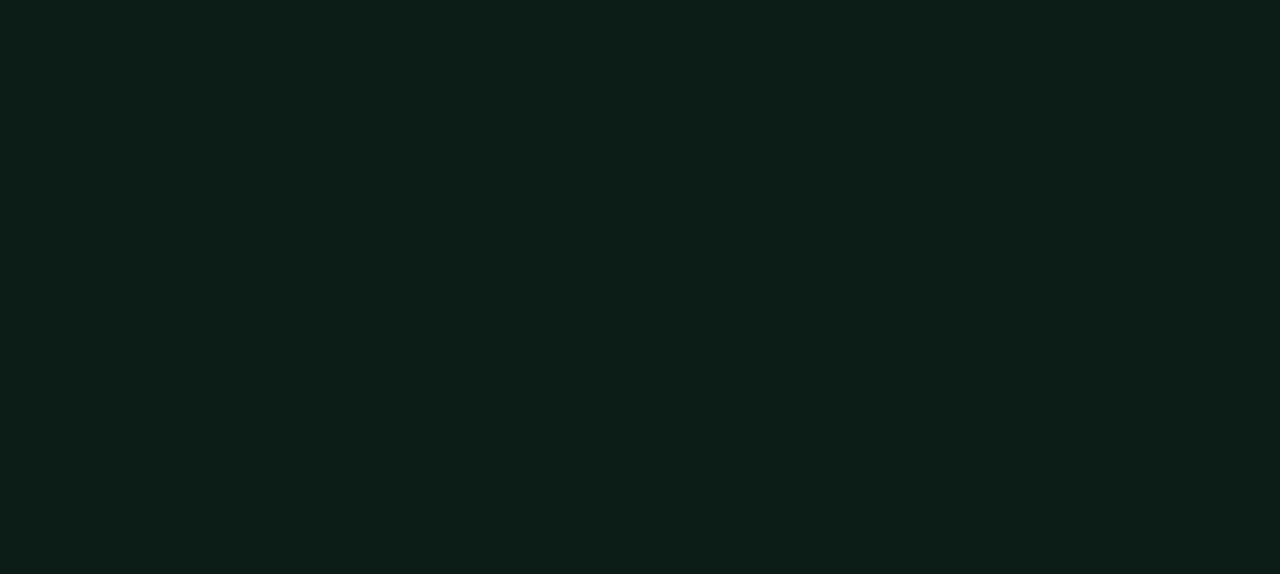
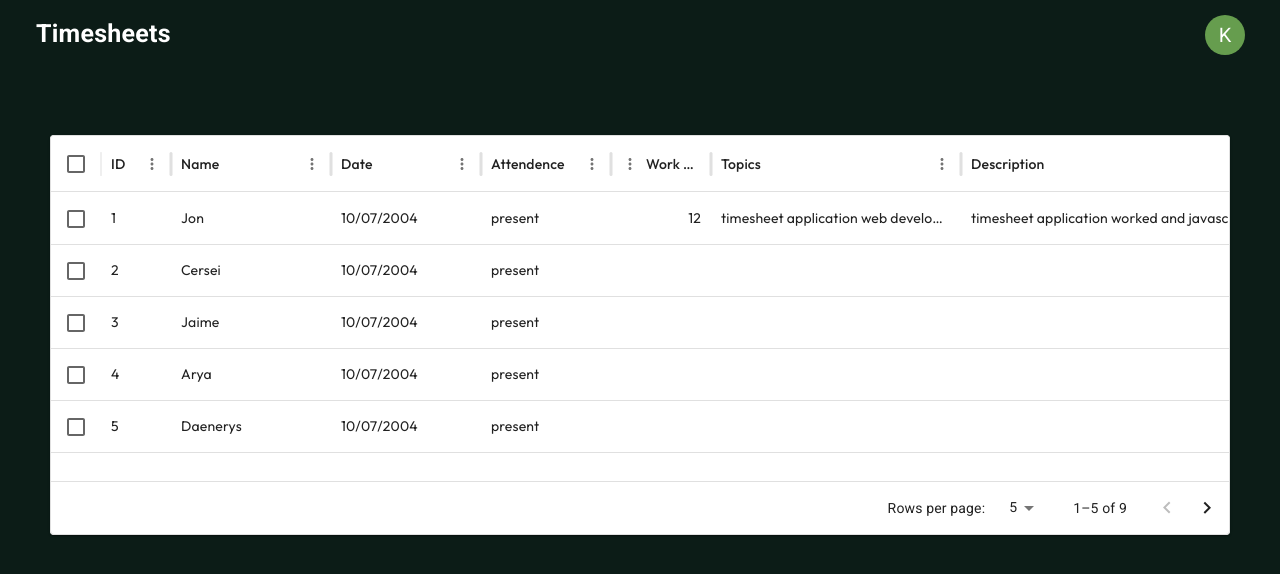
Before and after one commit to Kaliyappan1/Timesheet-Application-to-softmania, a React (Vite) app: page /admin-timesheets in a window 1280 px wide. Before the commit this address had no page. Shown: the top 574 px of the page. Built offline with nearby package versions, Linux system fonts and the light colour scheme.

Commit message:
routing and added table of timesheet show and timesheet search removed

```diff
--- a/package.json
+++ b/package.json
@@ -15,6 +15,7 @@
     "@mui/icons-material": "^5.15.21",
     "@mui/joy": "^5.0.0-beta.36",
     "@mui/material": "^5.15.21",
+    "@mui/x-data-grid": "^7.9.0",
     "@mui/x-date-pickers": "^7.8.0",
     "@react-oauth/google": "^0.12.1",
     "dayjs": "^1.11.11",
--- /dev/null
+++ b/src/AdminTimesheets.jsx
@@ -0,0 +1,123 @@
+import React from "react";
+import "./assets/styles/AdminTimesheets.css";
+import { Avatar, Paper, Stack, Typography } from "@mui/material";
+
+import { DataGrid } from "@mui/x-data-grid";
+
+const columns = [
+  { field: "id", headerName: "ID", width: 70 },
+  { field: "Name", headerName: "Name", width: 160 },
+  {
+      field: 'age',
+      headerName: 'Date',
+      width: 150,
+    },
+    { field: "attendence", headerName: "Attendence", width: 130 },
+
+    { field: "workHours",type: "number", headerName: "Work Hours", width: 100 },
+    { field: "topics", headerName: "Topics", width: 250 },
+    { field: "description", headerName: "Description", width: 500},
+
+
+];
+
+const rows = [
+  { id: 1, lastName: "Snow", Name: "Jon", age: "10/07/2004", attendence: "present" ,workHours: 12, topics: "timesheet application web development", description: "timesheet application worked and javascript basics coved today" },
+  { id: 2, lastName: "Lannister", Name: "Cersei", age: "10/07/2004", attendence: "present" },
+  { id: 3, lastName: "Lannister", Name: "Jaime", age: "10/07/2004", attendence: "present" },
+  { id: 4, lastName: "Stark", Name: "Arya", age: "10/07/2004", attendence: "present" },
+  { id: 5, lastName: "Targaryen", Name: "Daenerys", age: "10/07/2004", attendence: "present" },
+  { id: 6, lastName: "Melisandre", Name: "kaliyappan", age: "10/07/2004", attendence: "present" },
+  { id: 7, lastName: "Clifford", Name: "Ferrara", age: "10/07/2004", attendence: "present" },
+  { id: 8, lastName: "Frances", Name: "Rossini", age: "10/07/2004", attendence: "present" },
+  { id: 9, lastName: "Roxie", Name: "Harvey", age: "10/07/2004", attendence: "present" },
+];
+
+function AdminTimesheets() {
+  function stringToColor(string) {
+    let hash = 0;
+    let i;
+
+    /* eslint-disable no-bitwise */
+    for (i = 0; i < string.length; i += 1) {
+      hash = string.charCodeAt(i) + ((hash << 5) - hash);
+    }
+
+    let color = "#";
+
+    for (i = 0; i < 3; i += 1) {
+      const value = (hash >> (i * 8)) & 0xff;
+      color += `00${value.toString(16)}`.slice(-2);
+    }
+    /* eslint-enable no-bitwise */
+
+    return color;
+  }
+
+  function stringAvatar(name) {
+    return {
+      sx: {
+        bgcolor: stringToColor(name),
+      },
+      children: `${name.split(" ")[0][0]}`,
+    };
+  }
+  // string to avatar end
+
+  return (
+    <div className="admin-Timesheets">
+      <div className="admin-Header">
+        <div>
+          <Typography sx={{ fontSize: 25, fontWeight: 700, ml: 2 }}>
+            Timesheets
+          </Typography>
+        </div>
+        <div>
+          <Stack>
+            <Avatar {...stringAvatar("Kaliy")} />
+          </Stack>
+        </div>
+      </div>
+      {/* <div className="admin-search">
+        <Paper
+          component="form"
+          sx={{
+            p: "2px 4px",
+            display: "flex",
+            alignItems: "center",
+            width: 400,
+          }}
+        >
+          <InputBase
+            sx={{ ml: 1, flex: 1 }}
+            placeholder="Search Timesheets..."
+            inputProps={{ "aria-label": "search google maps" }}
+          />
+
+          <IconButton type="button" sx={{ p: "10px" }} aria-label="search">
+            <SearchIcon />
+          </IconButton>
+        </Paper>
+      </div> */}
+      <div className="admin-timesheet-table">
+        <Paper>
+          <div style={{ height: 400, width: "100%" }}>
+            <DataGrid
+              rows={rows}
+              columns={columns}
+              initialState={{
+                pagination: {
+                  paginationModel: { page: 0, pageSize: 5 },
+                },
+              }}
+              pageSizeOptions={[5, 10, 20, 40]}
+              checkboxSelection
+            />
+          </div>
+        </Paper>
+      </div>
+    </div>
+  );
+}
+
+export default AdminTimesheets;
--- a/src/Sidebar.jsx
+++ b/src/Sidebar.jsx
@@ -38,14 +38,14 @@ function AdminSidebar() {
               Dashboard
             </MenuItem>
             <MenuItem
-              component={<Link to="/adminTimesheets" />}
+              component={<Link to="/admin-Timesheets" />}
               icon={<AccessTimeIcon sx={{ fontSize: 28 }} />}
             >
               {" "}
               Timesheet
             </MenuItem>
             <MenuItem
-              component={<Link to="/adminTeams" />}
+              component={<Link to="/admin-Teams" />}
               icon={<GroupsIcon sx={{ fontSize: 28 }} />}
             >
               {" "}
--- /dev/null
+++ b/src/assets/styles/AdminTimesheets.css
@@ -0,0 +1,7 @@
+.admin-search{
+    display: flex;
+    justify-content: center;
+}
+.admin-timesheet-table{
+    margin: 5pc 50px;
+}
--- a/src/utiles/Routing.jsx
+++ b/src/utiles/Routing.jsx
@@ -7,6 +7,7 @@ import Signup from "../Signup";
 import Admin from "../Admin";
 import Form from "../Form";
 import AdminDashboard from "../AdminDashboard";
+import AdminTimesheets from "../AdminTimesheets";
 
 function Routing() {
   return (
@@ -61,8 +62,17 @@ function Routing() {
           path="/admin-dashboard"
           element={
             <>
-              <Header />
+
               <AdminDashboard />
+            </>
+          }
+        />
+        <Route
+          path="/admin-timesheets"
+          element={
+            <>
+
+              <AdminTimesheets />
             </>
           }
         />
```
Also changed, not shown: 1 other file (tests, documents, lock files or other folders).
